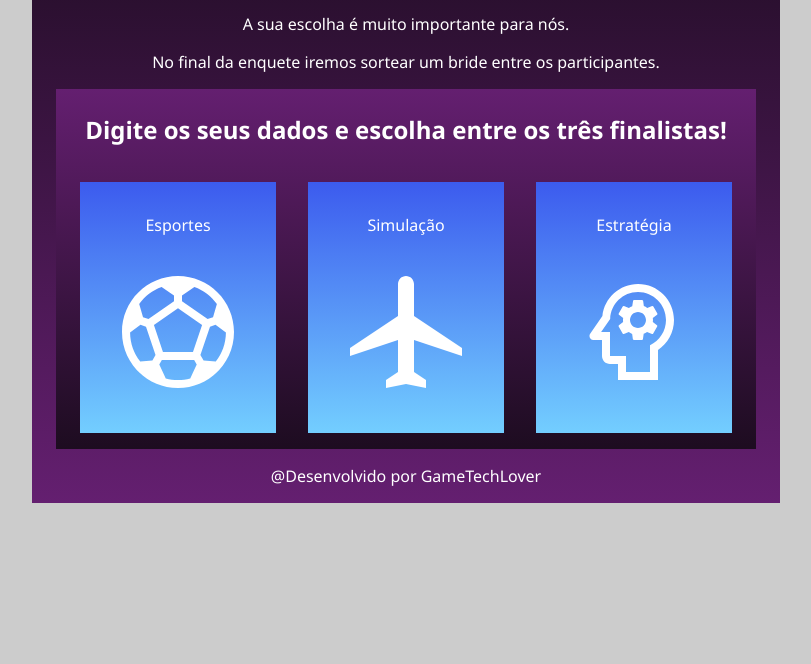
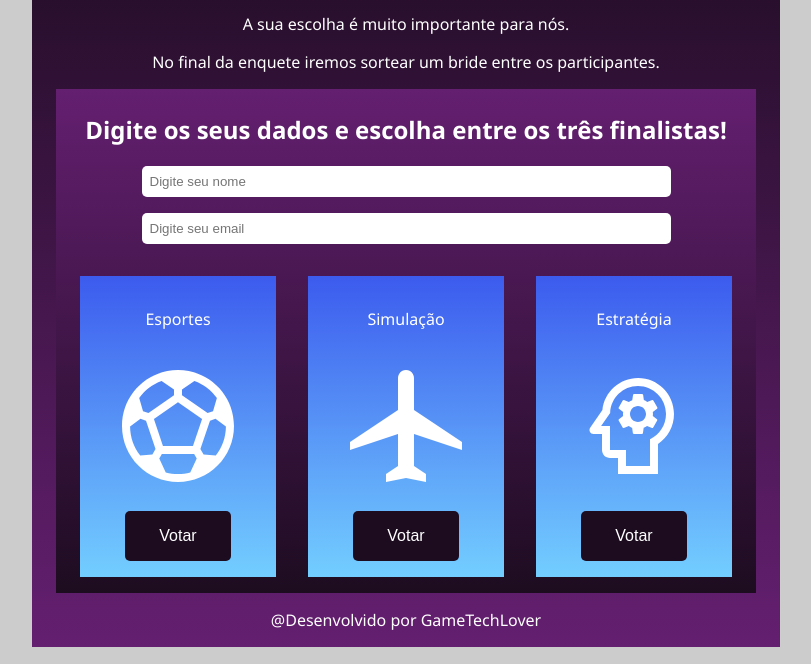
Before and after one commit to vinisvp/HtmlCssTest, a plain HTML site: page index.html in a window 1280 px wide. Shown: the part 136-800 px from the top of the page, without its empty margins (234-1045 px from the left). Drawn offline with Linux system fonts and the light colour scheme.

Commit message:
closes #4 - Added some inputs and butttons

```diff
--- a/index.html
+++ b/index.html
@@ -17,24 +17,29 @@
         <p>No final da enquete iremos sortear um bride entre os participantes.</p>
         <div class="vote-box">
             <h2>Digite os seus dados e escolha entre os três finalistas!</h2>
+            <input type="text" placeholder="Digite seu nome">
+            <input type="text" placeholder="Digite seu email">
             <div class="row">
                 <div class="col">
                     <p>Esportes</p>
                     <div class="image">
                         <object data="sports_soccer_white.svg" type="image/svg+xml"></object>
                     </div>
+                    <button>Votar</button>
                 </div>
                 <div class="col">
                     <p>Simulação</p>
                     <div class="image">
                         <object data="local_airport_white.svg" type="image/svg+xml"></object>
                     </div>
+                    <button>Votar</button>
                 </div>
                 <div class="col">
                     <p>Estratégia</p>
                     <div class="image">
                         <object data="psychology_white.svg" type="image/svg+xml"></object>
                     </div>
+                    <button>Votar</button>
                 </div>
             </div>
         </div>
--- a/style.css
+++ b/style.css
@@ -41,3 +41,31 @@ body{
 image{
     text-align: center;
 }
+
+input{
+    width: 75%;
+    margin-bottom: 1rem;
+    border: 0;
+    border-radius: 5px;
+    padding: 0.50rem;
+}
+
+input:focus{
+    outline: none;
+    box-shadow: 0 0 10px #1D0C20;
+}
+
+button{
+    color: #FFF;
+    background-color: #1D0C20;
+    width: 65%;
+    border: none;
+    border-radius: 5px;
+    font-size: 1rem;
+    padding: 1rem;
+    cursor: pointer;
+}
+
+button:hover{
+    background-color: #641F70;
+}
```
